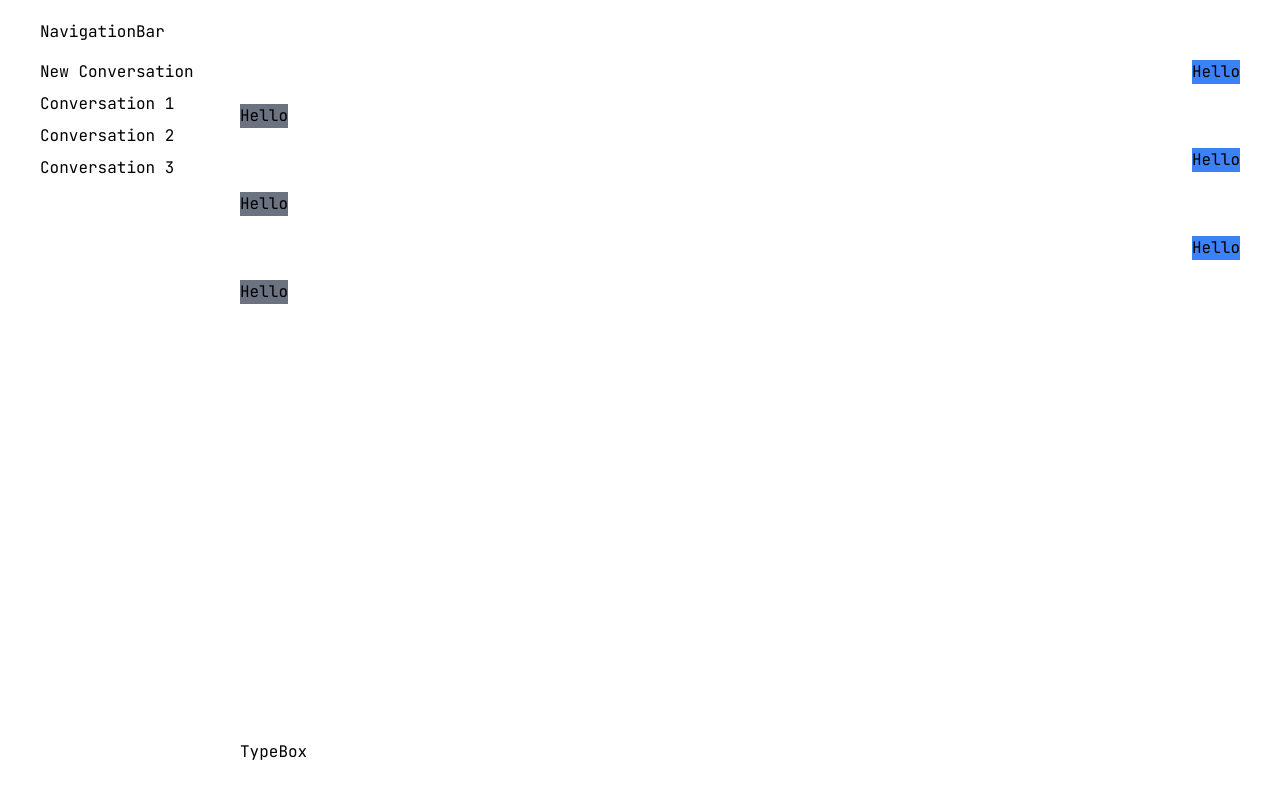
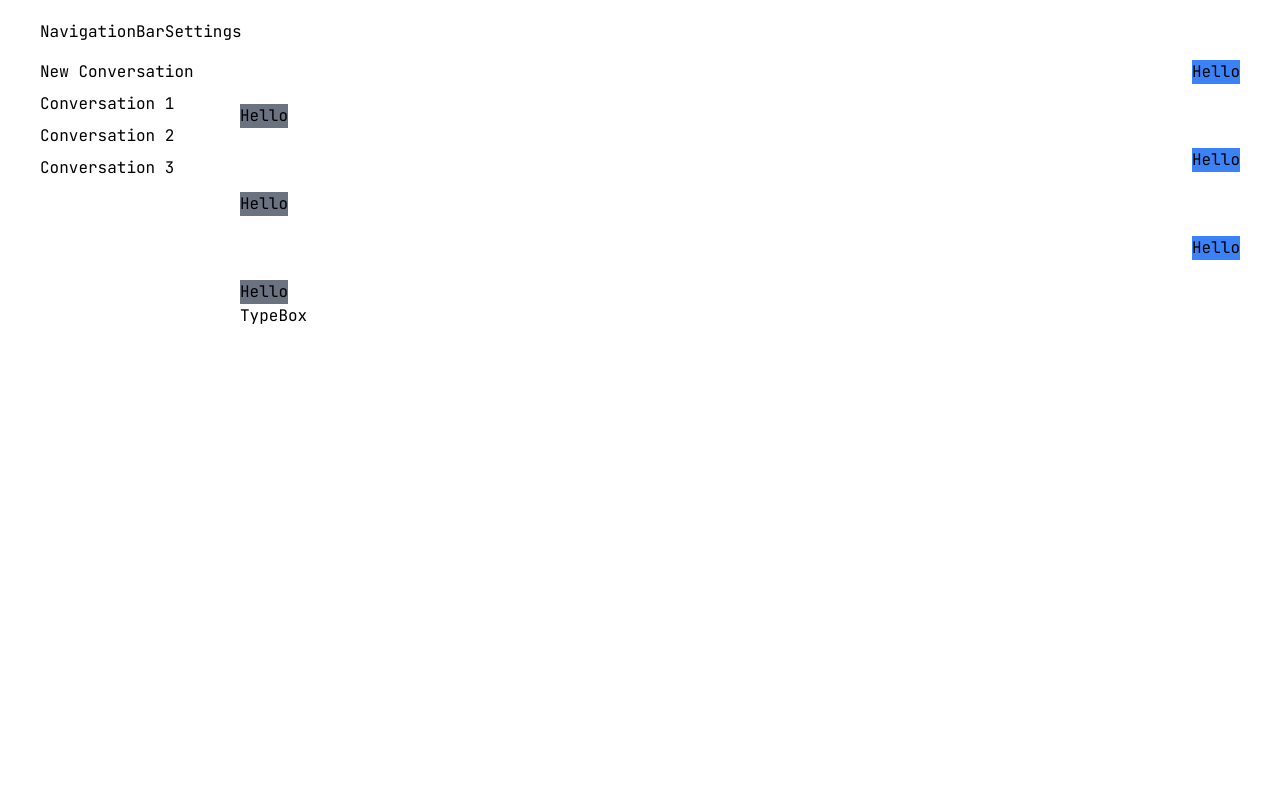
Before and after one commit to lng5143/imaginehub, a Next.js app: page / in a window 1280 px wide. Built offline with nearby package versions, Linux system fonts and the light colour scheme.

Commit message:
modal + setting

```diff
--- a/app/layout.js
+++ b/app/layout.js
@@ -1,6 +1,6 @@
 import { JetBrains_Mono } from "next/font/google";
 import "./globals.css";
-import NavigationBar from "../components/nav/nav"
+import NavigationBar from "../components/nav/nav-bar"
 
 const jetbrainsMono = JetBrains_Mono({
   subsets: ["latin"]
@@ -12,10 +12,12 @@ export const metadata = {
 };
 
 export default function RootLayout({ children }) {
+
+
   return (
     <html lang="en">
-      <body className={`${jetbrainsMono.className} flex flex-col h-screen`}>
-        <NavigationBar />
+
+      <body className={`${jetbrainsMono.className} h-screen`}>
         {children}
       </body>
     </html>
--- a/app/page.js
+++ b/app/page.js
@@ -1,11 +1,31 @@
+'use client';
+
 import ChatBox from "@/components/main/chat-box";
 import ChatNav from "@/components/main/chat-nav";
+import NavigationBar from "@/components/nav/nav-bar";
+import Settings from "@/components/settings/settings";
+import Modal from "@/components/modal";
+import { useState } from "react";
 
 export default function Home() {
+   const [showSettings, setShowSettings] = useState(false);
+
+   const handleOpenSettings = () => {
+      setShowSettings(true);
+   }
+
+   const handleCloseSettings = () => {
+      setShowSettings(false);
+   }
+
   return (
-    <div className="flex w-full h-full px-10 py-5">
-      <ChatNav />
-      <ChatBox />
-    </div>
+    <main>
+      {showSettings && <Modal onClose={handleCloseSettings}><Settings /></Modal>}
+      <NavigationBar onClickSettings={handleOpenSettings} />
+      <div className="flex w-full h-full px-10 py-5">
+        <ChatNav />
+        <ChatBox />
+      </div>
+    </main>
   );
 }
--- /dev/null
+++ b/components/modal.js
@@ -0,0 +1,29 @@
+import { useEffect, useRef } from "react";
+
+export default function Modal({children, onClose}) {
+    const dialog = useRef(null);
+    const modalMain = useRef(null);
+
+    useEffect(() => {
+        dialog.current.showModal();
+
+        const handleClick = (e) => {
+            if (!modalMain.current.contains(e.target)) {
+                onClose();
+            }
+        }
+
+        document.addEventListener('click', handleClick);
+
+        return () => {
+            document.removeEventListener('click', handleClick);
+        }
+    }, []);
+
+    return (
+        <dialog ref={dialog}>
+            <div ref={modalMain}></div>
+            {children}
+        </dialog>
+    )
+}
--- /dev/null
+++ b/components/nav/nav-bar.js
@@ -0,0 +1,12 @@
+'use client';
+
+import Settings from "../settings/settings";
+
+export default function NavigationBar({onClickSettings}) {
+  return (
+    <div className="flex h-10 px-10 py-5">
+      <h1>NavigationBar</h1>
+      <button className="" onClick={onClickSettings}>Settings</button>
+    </div>
+  );
+}
--- a/components/nav/nav.js
+++ /dev/null
@@ -1,7 +0,0 @@
-export default function NavigationBar() {
-  return (
-    <div className="h-10 px-10 py-5">
-      <h1>NavigationBar</h1>
-    </div>
-  );
-}
--- /dev/null
+++ b/components/settings/setting-category.js
@@ -0,0 +1,5 @@
+export default function SettingCategory({id, name}) {
+    return (
+        <p>{name}</p>
+    )
+}
--- /dev/null
+++ b/components/settings/setting-main.js
@@ -0,0 +1,7 @@
+export default function SettingMain() {
+    return (
+        <div>
+            <h1>Settings</h1>
+        </div>
+    )
+}
--- /dev/null
+++ b/components/settings/setting-nav.js
@@ -0,0 +1,10 @@
+import SettingCategory from "./setting-category";
+
+export default function SettingNav() {
+    return (
+        <div>
+            <SettingCategory id="1" name="Models" />
+            <SettingCategory id="2" name="Security" />
+        </div>
+    )
+}
--- /dev/null
+++ b/components/settings/settings.js
@@ -0,0 +1,18 @@
+'use client';
+
+import SettingNav from "./setting-nav";
+import SettingMain from "./setting-main";
+import { useState } from "react";
+
+export default function Settings() {
+
+    const [selectedCategory, setSelectedCategory] = useState(null);
+    return (
+        <div>
+            <SettingNav />
+            <SettingMain>
+
+            </SettingMain>
+        </div>
+    )
+}
```
